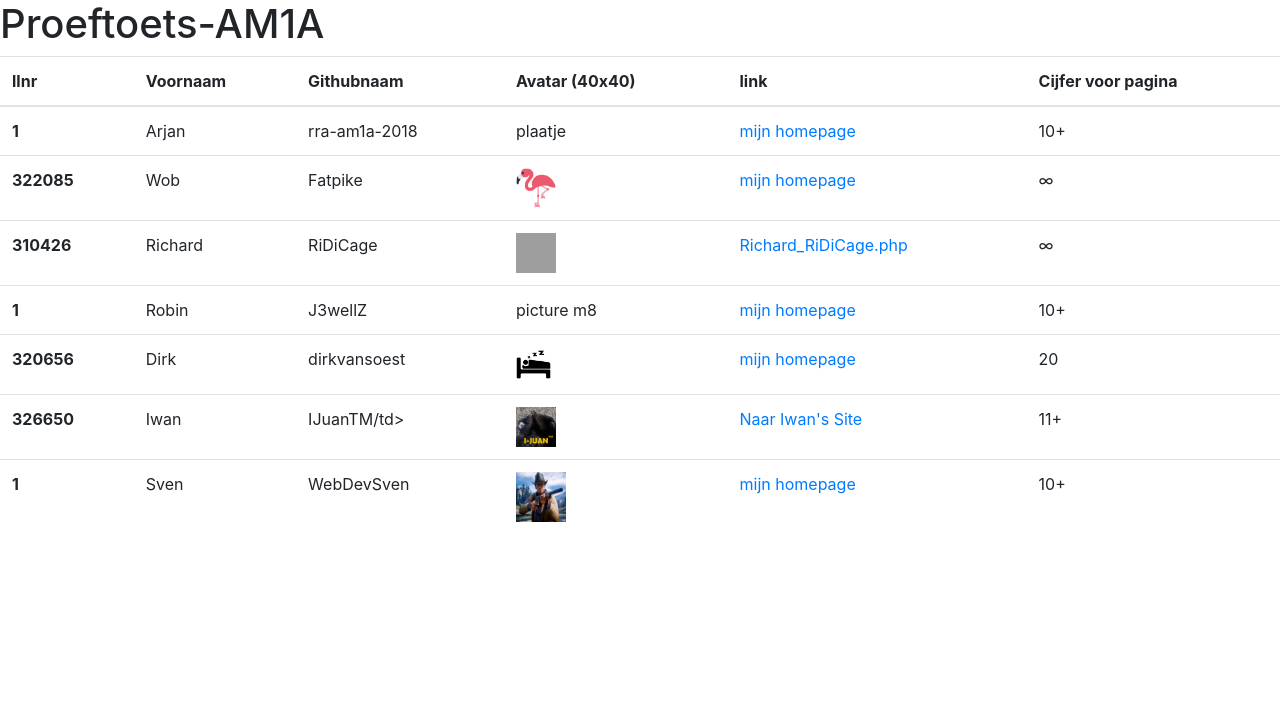
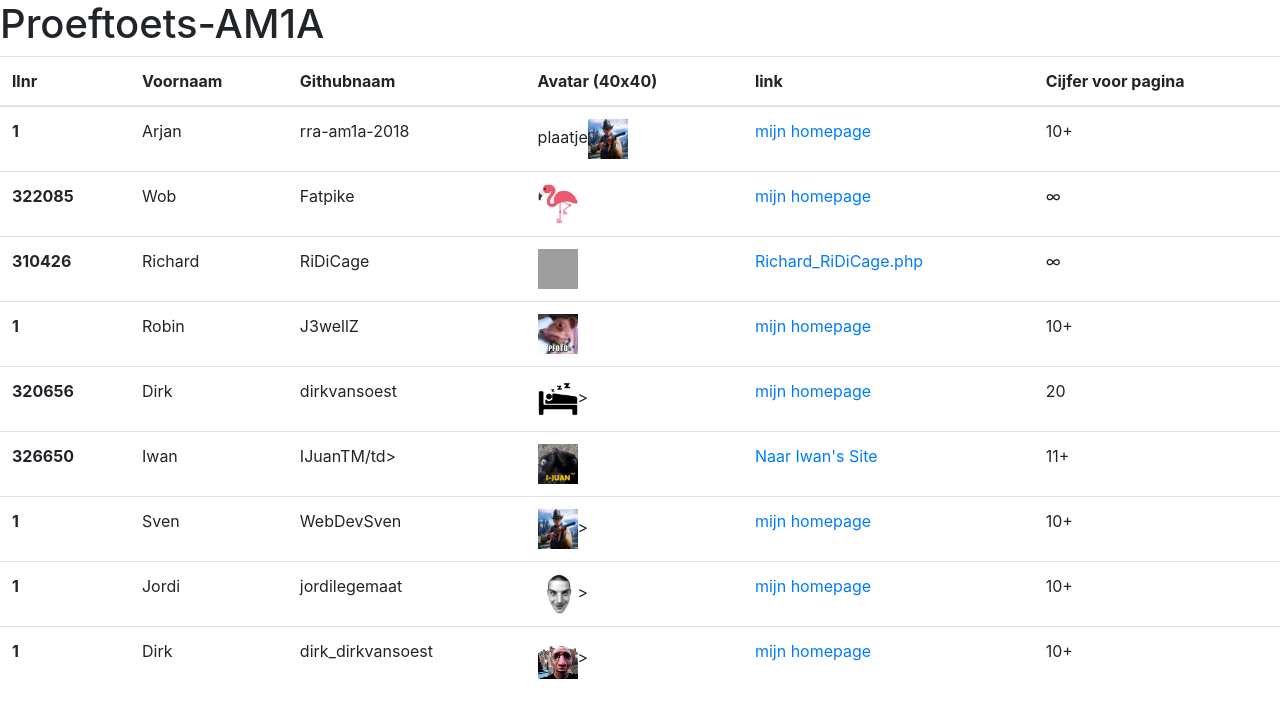
Before and after one commit to rra-am1a-2018/proeftoets-am1a, a PHP site: page / in a window 1280 px wide. Shown: the top 718 px of the page. Run offline with PHP 8.4, Linux system fonts and the light colour scheme; grey boxes are pictures that could not be loaded.

Commit message:
repair images

```diff
--- a/index.php
+++ b/index.php
@@ -29,7 +29,7 @@
             <th scope="row">1</th>
             <td>Arjan</td>
             <td>rra-am1a-2018</td>
-            <td>plaatje</td>
+            <td>plaatje<img src="./img/a.jpg" width="40px" height="40px"></td>
             <td><a href="./arjan_rra-am1c-2018.php">mijn homepage</a></td>
             <td>10+</td>
         </tr>
@@ -37,7 +37,7 @@
             <th scope="row">322085</th>
             <td>Wob</td>
             <td>Fatpike</td>
-            <td><img src="./img/FatpikeAvatar.png" height="40px" width="40px"></td>
+            <td><img src="./img/FatpikeAvatar.png" width="40px" height="40px"></td>
             <td><a href="./wob_Fatpike.php">mijn homepage</a></td>
             <td>∞</td>
         </tr>
@@ -53,7 +53,7 @@
             <th scope="row">1</th>
             <td>Robin</td>
             <td>J3wellZ</td>
-            <td>picture m8</td>
+            <td><img src="./img/robin.jpg" width="40px" height="40px" /></td>
             <td><a href="./robin_J3wellZ.php">mijn homepage</a></td>
             <td>10+</td>
         </tr>
@@ -61,7 +61,7 @@
             <th scope="row">320656</th>
             <td>Dirk</td>
             <td>dirkvansoest</td>
-            <td><img src="img\slaap.png" width="35px" height="35px"></td>
+            <td><img src="./img/slaap.png" width="40px" height="40px">></td>
             <td><a href="dirk_dirkvansoest.php">mijn homepage</a></td>
             <td>20</td>
         </tr>
@@ -69,7 +69,7 @@
             <th scope="row">326650</th>
             <td>Iwan</td>
             <td>IJuanTM/td>
-            <td><img src="./img/IJuanTM.png" width="40px" height="40px;"></td>
+            <td><img src="./img/IJuanTM.png" width="40px" height="40px"></td>
             <td><a href="./Iwan_IJuanTM.php">Naar Iwan's Site</a></td>
             <td>11+</td>
         </tr>
@@ -77,8 +77,24 @@
             <th scope="row">1</th>
             <td>Sven</td>
             <td>WebDevSven</td>
-            <td><img src="./img/a.jpg" height="50px" width="50px"></td>
+            <td><img src="./img/a.jpg" width="40px" height="40px">></td>
             <td><a href="./sven_webdevsven.php">mijn homepage</a></td>
+            <td>10+</td>
+        </tr>
+        <tr>
+            <th scope="row">1</th>
+            <td>Jordi</td>
+            <td>jordilegemaat</td>
+            <td><img src="./img/steen.jpg" width="40px" height="40px">></td>
+            <td><a href="./jordi_jordilegemaat.php">mijn homepage</a></td>
+            <td>10+</td>
+        </tr>
+        <tr>
+            <th scope="row">1</th>
+            <td>Dirk</td>
+            <td>dirk_dirkvansoest</td>
+            <td><img src="./img/Henk.jpg" width="40px" height="40px">></td>
+            <td><a href="./dirk_dirk_dirkvansoest.php">mijn homepage</a></td>
             <td>10+</td>
         </tr>
       </tbody>
```
